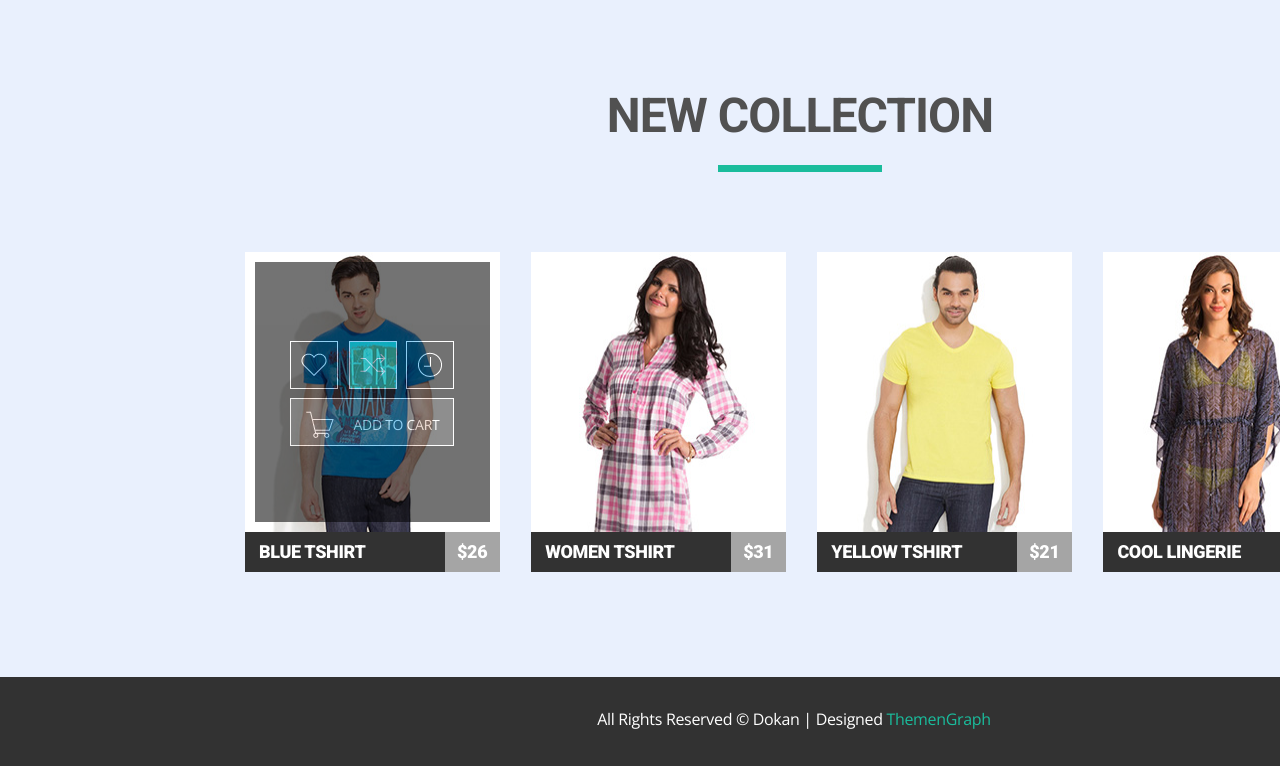
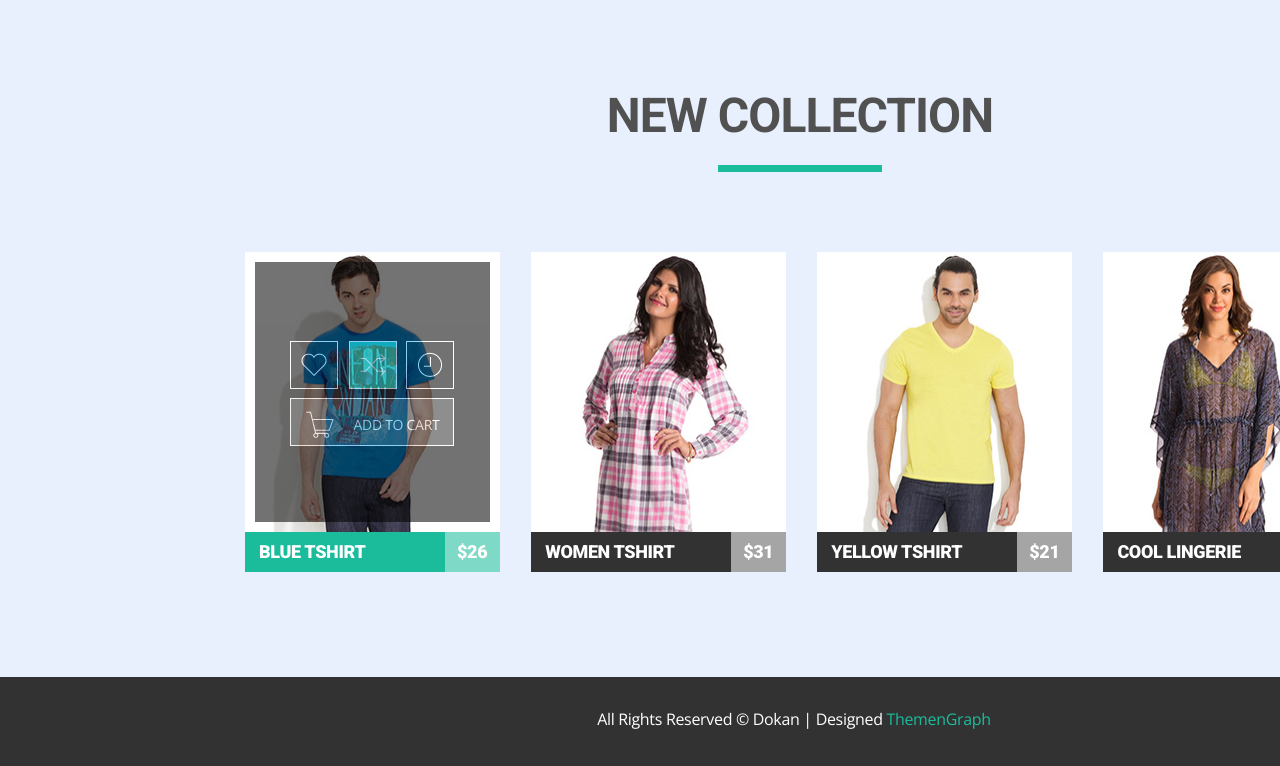
Before and after one commit to Gani4ka/goit-fe-course, a plain HTML site: page html-css/Module-5/index.html in a window 1280 px wide. In both pictures the pointer is over the element "BLUE TSHIRT". Shown: the part 692-1458 px from the top of the page. Drawn offline with nearby package versions, Linux system fonts and the light colour scheme.

Commit message:
hw5-ver4-now :hover is ok

```diff
--- a/html-css/Module-5/css/style.css
+++ b/html-css/Module-5/css/style.css
@@ -238,11 +238,15 @@ body {
     visibility: hidden;
 }
 .galery-product-card:hover>.wraper-buttons-hiden {
-    visibility: visible;
+  visibility: visible;
 }
-.galery-product-card:hover>.product-name {
-  background-color: #1abc9c; /* Почему не работает Hover? */
+.galery-product-card:hover .product-name {
+  background-color: #1abc9c;
 }
+.galery-product-card:hover .product-cost {
+  background-color: #7fd9c7;
+}
+
 footer {
   height: 89px;
   text-align: center;
```
